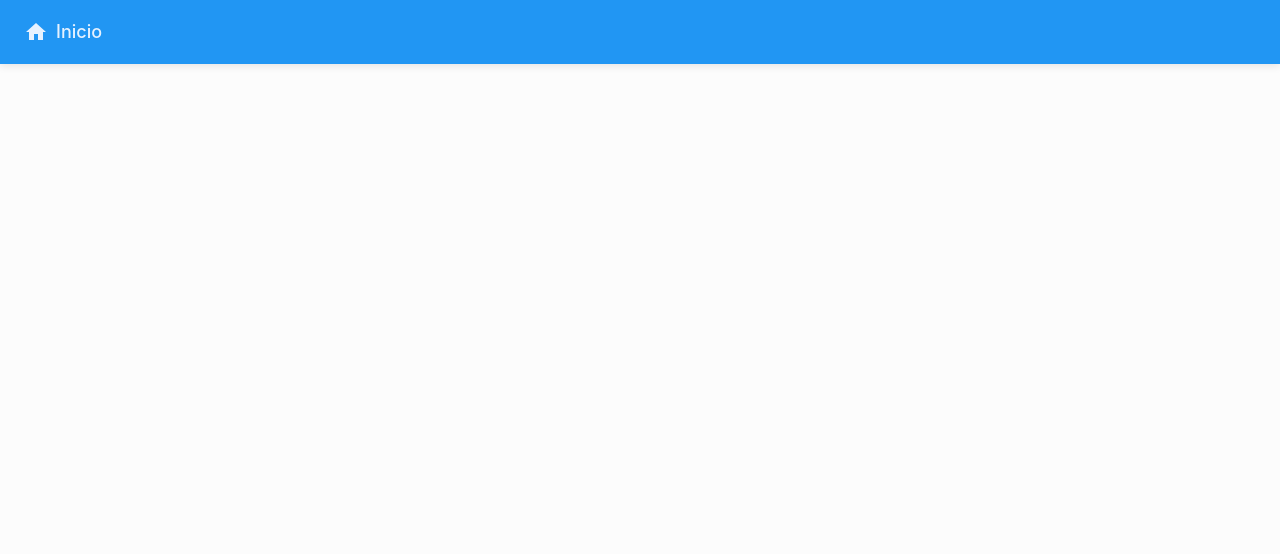
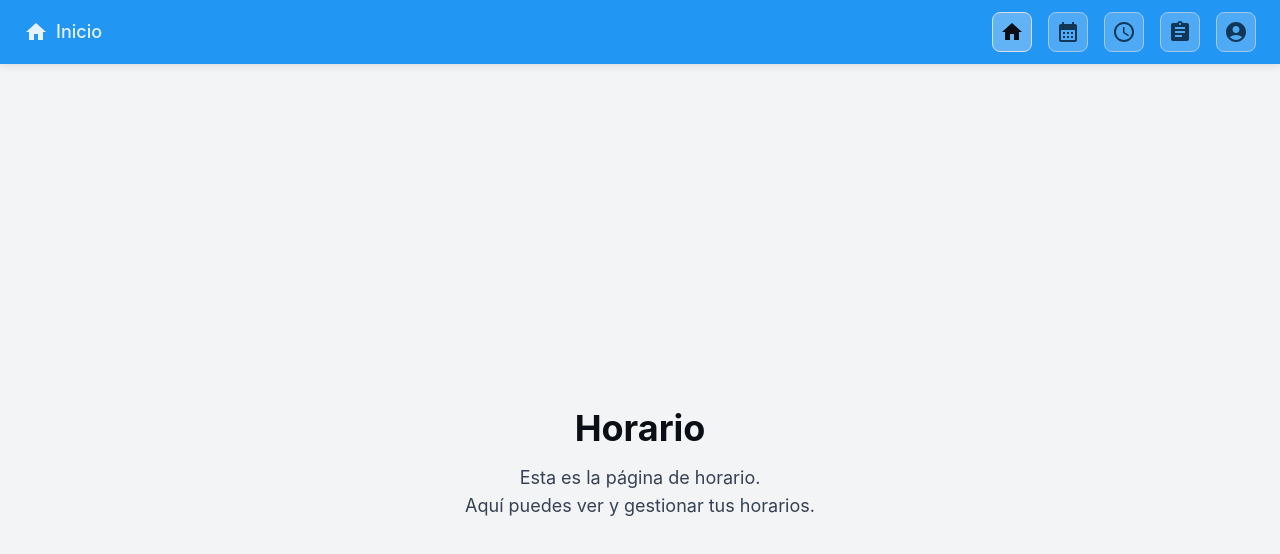
Before and after one commit to panxoyk/u-tasker-app, a Next.js app: page / in a window 1280 px wide. Shown: the top 554 px of the page. Built offline with nearby package versions, Linux system fonts and the light colour scheme; what @mui/material-nextjs would draw is missing.

Commit message:
feat: Agregar Navbar a las páginas de cuenta, horario y tabla

```diff
--- a/src/app/account/page.tsx
+++ b/src/app/account/page.tsx
@@ -1,5 +1,6 @@
 import AccountForm from '@/app/account/AccountForm';
 import { createClient } from '@/utils/supabase/server';
+import Navbar from '@/components/Navbar';
 
 export default async function AccountPage() {
   const supabase = await createClient();
@@ -8,5 +9,10 @@ export default async function AccountPage() {
     data: { user },
   } = await supabase.auth.getUser();
 
-  return <AccountForm user={user} />;
+  return (
+    <>
+      <Navbar />
+      <AccountForm user={user} />
+    </>
+  );
 }
--- a/src/app/calendar/page.tsx
+++ b/src/app/calendar/page.tsx
@@ -23,6 +23,7 @@ import EventIcon from '@mui/icons-material/Event';
 import CircleIcon from '@mui/icons-material/Circle';
 import AccessTimeIcon from '@mui/icons-material/AccessTime';
 import type { EvaluationData } from '@/types/evaluation';
+import Navbar from '@/components/Navbar';
 
 export default async function HomePage() {
   const { data: courses, error: coursesError } = await getAllCoursesFromActivePeriod();
@@ -144,6 +145,7 @@ export default async function HomePage() {
   return (
     <Box sx={{ minHeight: '100vh', bgcolor: '#0a0a0a', display: 'flex', flexDirection: 'column' }}>
       {/* Header */}
+      <Navbar />
       <AppBar
         position="static"
         elevation={0}
--- a/src/app/page.tsx
+++ b/src/app/page.tsx
@@ -1,5 +1,14 @@
 import Navbar from "@/components/Navbar";
 
 export default function Page() {
-  return <Navbar />
+
+  return (
+  <><Navbar /><div className="flex flex-col items-center justify-center min-h-screen bg-gray-100">
+      <h1 className="text-4xl font-bold mb-4">Horario</h1>
+      <p className="text-lg text-gray-700">Esta es la página de horario.</p>
+      <p className="text-lg text-gray-700">Aquí puedes ver y gestionar tus horarios.</p>
+    </div></>
+
+
+)
 }
--- a/src/app/timetable/page.tsx
+++ b/src/app/timetable/page.tsx
@@ -1,6 +1,7 @@
 import { getClassesByDayOfTheWeek } from '@/actions/class';
 import { Container } from '@mui/material';
 import TimetableView from './TimetableView';
+import Navbar from '@/components/Navbar';
 
 export default async function TimetablePage() {
   const daysOfWeek = [1, 2, 3, 4, 5, 6, 7];
@@ -16,8 +17,11 @@ export default async function TimetablePage() {
   });
 
   return (
-    <Container maxWidth="sm" sx={{ py: 2 }}>
-      <TimetableView classesData={classesData} />
-    </Container>
+    <>
+      <Navbar />
+      <Container maxWidth="sm" sx={{ py: 2 }}>
+        <TimetableView classesData={classesData} />
+      </Container>
+    </>
   );
 }
--- a/src/components/Navbar.tsx
+++ b/src/components/Navbar.tsx
@@ -1,9 +1,10 @@
 "use client";
 
-import { useState, useEffect } from "react"
-import { usePathname } from "next/navigation"
-import { AppBar, Toolbar, Typography, Box } from "@mui/material"
-import { CalendarMonth, Schedule, Assignment, AccountCircle, Home } from "@mui/icons-material"
+import { useState, useEffect } from "react";
+import { usePathname } from "next/navigation";
+import Link from "next/link"; // Import Link
+import { AppBar, Toolbar, Typography, Box, IconButton, Tooltip } from "@mui/material"; // Import Tooltip for better UX
+import { CalendarMonth, Schedule, Assignment, AccountCircle, Home } from "@mui/icons-material";
 
 const navigationItems = [
   {
@@ -36,17 +37,17 @@ const navigationItems = [
     icon: <AccountCircle />,
     color: "#7b1fa2", // Purple
   },
-]
+];
 
 export default function Navbar() {
-  const pathname = usePathname()
-  const [currentSection, setCurrentSection] = useState(navigationItems[0])
+  const pathname = usePathname();
+  const [currentSection, setCurrentSection] = useState(navigationItems[0]);
 
   // Detect current section based on pathname
   useEffect(() => {
-    const current = navigationItems.find((item) => item.path === pathname) || navigationItems[0]
-    setCurrentSection(current)
-  }, [pathname])
+    const current = navigationItems.find((item) => item.path === pathname) || navigationItems[0];
+    setCurrentSection(current);
+  }, [pathname]);
 
   return (
     <AppBar
@@ -65,7 +66,29 @@ export default function Navbar() {
             {currentSection.label}
           </Typography>
         </Box>
+
+        {/* Navigation Items */}
+        <Box sx={{ display: "flex", gap: 2 }}>
+          {navigationItems.map((item) => (
+            <Tooltip title={item.label} key={item.path}>
+              <Link href={item.path} passHref legacyBehavior>
+                <IconButton
+                  color="inherit"
+                  aria-label={item.label}
+                  sx={{
+                    opacity: pathname === item.path ? 1 : 0.7,
+                    "&:hover": {
+                      opacity: 1,
+                    },
+                  }}
+                >
+                  {item.icon}
+                </IconButton>
+              </Link>
+            </Tooltip>
+          ))}
+        </Box>
       </Toolbar>
     </AppBar>
-  )
+  );
 }
```
